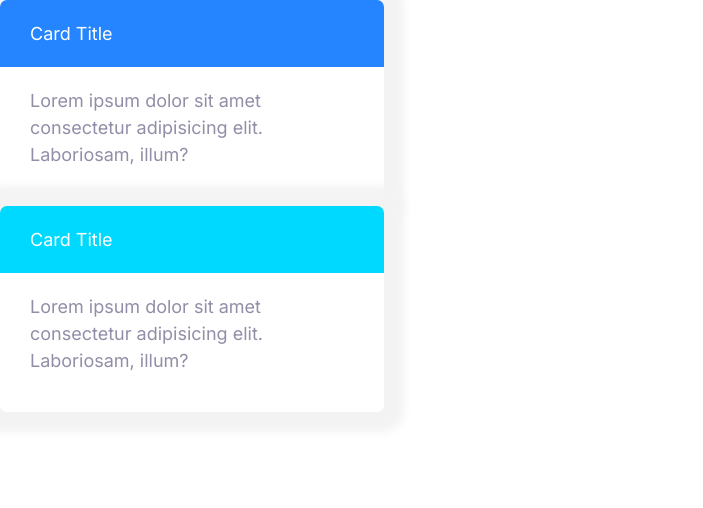
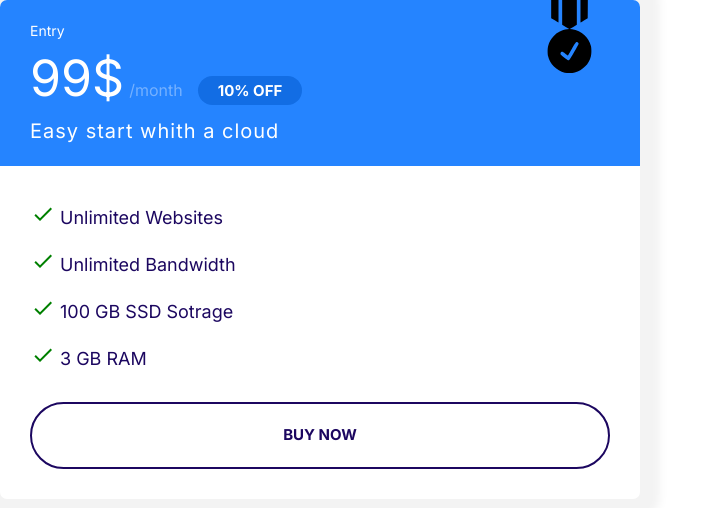
Before and after one commit to Nimabht/My-First-experience-in-web-development, a plain HTML site: page index.html in a window 1280 px wide. Shown: the whole page, without its empty margins (0-703 px from the left). Drawn offline with Linux system fonts and the light colour scheme.

Commit message:
Build Plans.

```diff
--- a/CSS/Style.css
+++ b/CSS/Style.css
@@ -96,6 +96,7 @@ a {
 }
 .badge--small {
   font-size: 1.6rem;
+  padding: 0.5rem 1.5rem;
 }
 @media screen and (min-width: 1024px) {
   .badge {
@@ -263,3 +264,55 @@ a {
   background-color: var(--color-secondary);
   color: white;
 }
+/*Plans*/
+.plan__name {
+  color: white;
+  margin: 0;
+  font-weight: 400;
+  font-size: 2.4rem;
+}
+.plan__price {
+  font-size: 5rem;
+}
+.plan__billing-cycle {
+  color: #ffffff5e;
+  font-size: 2rem;
+  margin-right: 1rem;
+}
+.card__header .badge--primary {
+  background-color: #126de4;
+}
+.card__header .badge--secondary {
+  background-color: #02cdf1;
+}
+.plan__description {
+  font-size: 2rem;
+  font-weight: 300;
+  letter-spacing: 1px;
+  display: block;
+}
+.plan .list__item {
+  margin-bottom: 2rem;
+}
+.plan--popular .card__header {
+  position: relative;
+}
+.plan--popular .card__header::before {
+  content: url(/Images/popular.svg);
+  display: inline-block;
+  position: absolute;
+  width: 115px;
+  top: -21px;
+  right: 2%;
+}
+@media screen and (min-width: 1024px) {
+  .plan__name {
+    font-size: 1.4rem;
+  }
+  .plan__price {
+    font-size: 5rem;
+  }
+  .plan__billing-cycle {
+    font-size: 1.6rem;
+  }
+}
--- a/index.html
+++ b/index.html
@@ -15,26 +15,23 @@
     <link rel="stylesheet" href="CSS/Style.css" />
   </head>
   <body>
-    <div style="width: 30%">
+    <div class="plan plan--popular" style="width: 50%">
       <div class="card card--primary">
-        <header class="card__header">Card Title</header>
+        <header class="card__header">
+          <h3 class="plan__name">Entry</h3>
+          <span class="plan__price">99$</span>
+          <span class="plan__billing-cycle">/month</span>
+          <span class="badge badge--primary .badge--small">10% OFF</span>
+          <span class="plan__description">Easy start whith a cloud</span>
+        </header>
         <div class="card__body">
-          <p>
-            Lorem ipsum dolor sit amet consectetur adipisicing elit. Laboriosam,
-            illum?
-          </p>
-        </div>
-      </div>
-    </div>
-
-    <div style="width: 30%">
-      <div class="card card--secondary">
-        <header class="card__header">Card Title</header>
-        <div class="card__body">
-          <p>
-            Lorem ipsum dolor sit amet consectetur adipisicing elit. Laboriosam,
-            illum?
-          </p>
+          <ul class="list list--tick">
+            <li class="list__item">Unlimited Websites</li>
+            <li class="list__item">Unlimited Bandwidth</li>
+            <li class="list__item">100 GB SSD Sotrage</li>
+            <li class="list__item">3 GB RAM</li>
+          </ul>
+          <a href="#" class="button button--outline button--blcok">BUY NOW</a>
         </div>
       </div>
     </div>
```
Also changed, not shown: components/Buttons.html (+1 -1 lines), components/Plans.html (added, +20 -0 lines), Images/popular.svg (added).
